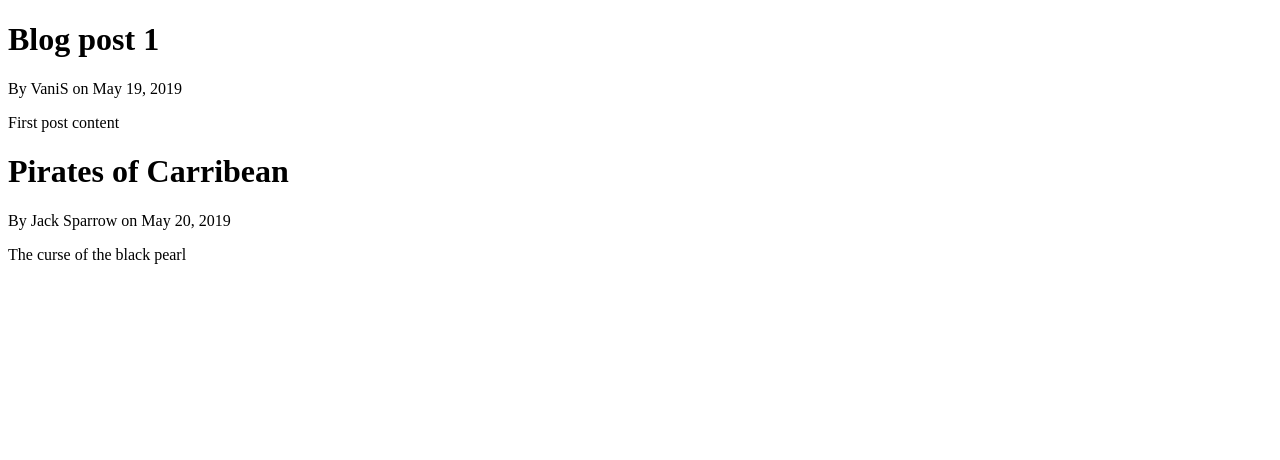
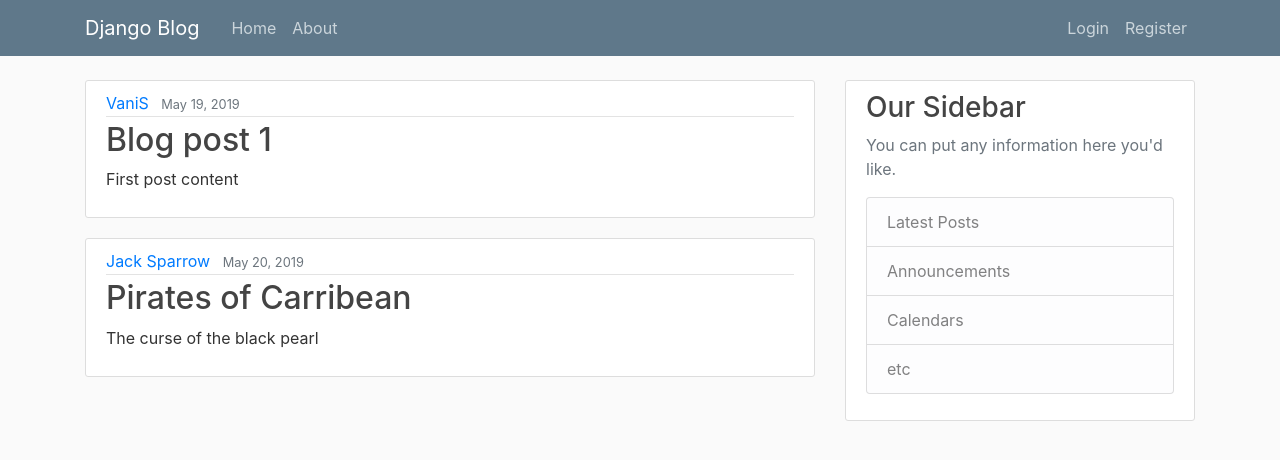
Before and after one commit to Vanisjois/BlogApp, a Django app: page / in a window 1280 px wide. Shown: the top 460 px of the page. Run offline with Django 3.2, Linux system fonts and the light colour scheme; some libraries are stand-ins or nearby versions.

Commit message:
html snippets

```diff
--- /dev/null
+++ b/django_project/blog/static/blog/main.css
@@ -0,0 +1,84 @@
+body {
+  background: #fafafa;
+  color: #333333;
+  margin-top: 5rem;
+}
+
+h1, h2, h3, h4, h5, h6 {
+  color: #444444;
+}
+
+ul {
+  margin: 0;
+}
+
+.bg-steel {
+  background-color: #5f788a;
+}
+
+.site-header .navbar-nav .nav-link {
+  color: #cbd5db;
+}
+
+.site-header .navbar-nav .nav-link:hover {
+  color: #ffffff;
+}
+
+.site-header .navbar-nav .nav-link.active {
+  font-weight: 500;
+}
+
+.content-section {
+  background: #ffffff;
+  padding: 10px 20px;
+  border: 1px solid #dddddd;
+  border-radius: 3px;
+  margin-bottom: 20px;
+}
+
+.article-title {
+  color: #444444;
+}
+
+a.article-title:hover {
+  color: #428bca;
+  text-decoration: none;
+}
+
+.article-content {
+  white-space: pre-line;
+}
+
+.article-img {
+  height: 65px;
+  width: 65px;
+  margin-right: 16px;
+}
+
+.article-metadata {
+  padding-bottom: 1px;
+  margin-bottom: 4px;
+  border-bottom: 1px solid #e3e3e3
+}
+
+.article-metadata a:hover {
+  color: #333;
+  text-decoration: none;
+}
+
+.article-svg {
+  width: 25px;
+  height: 25px;
+  vertical-align: middle;
+}
+
+.account-img {
+  height: 125px;
+  width: 125px;
+  margin-right: 20px;
+  margin-bottom: 16px;
+}
+
+.account-heading {
+  font-size: 2.5rem;
+}
--- /dev/null
+++ b/django_project/blog/templates/blog/base.html
@@ -0,0 +1,72 @@
+{% load static %}
+<!DOCTYPE html>
+<html lang="en">
+<head>
+    <meta charset="UTF-8">
+
+    <!-- Required meta tags -->
+    <meta charset="utf-8">
+    <meta name="viewport" content="width=device-width, initial-scale=1, shrink-to-fit=no">
+
+    <!-- Bootstrap CSS -->
+    <link rel="stylesheet" href="https://maxcdn.bootstrapcdn.com/bootstrap/4.0.0/css/bootstrap.min.css" integrity="sha384-Gn5384xqQ1aoWXA+058RXPxPg6fy4IWvTNh0E263XmFcJlSAwiGgFAW/dAiS6JXm" crossorigin="anonymous">
+
+    <link rel="stylesheet" type="text/css" href="{% static 'blog/main.css' %}">
+
+    {% if title %}
+    <title>Djano Blog - {{ title }}</title>
+    {% else %}
+    <title>Djano Blog</title>
+    {% endif %}
+</head>
+<body>
+    <header class="site-header">
+      <nav class="navbar navbar-expand-md navbar-dark bg-steel fixed-top">
+        <div class="container">
+          <a class="navbar-brand mr-4" href="/">Django Blog</a>
+          <button class="navbar-toggler" type="button" data-toggle="collapse" data-target="#navbarToggle" aria-controls="navbarToggle" aria-expanded="false" aria-label="Toggle navigation">
+          <span class="navbar-toggler-icon"></span>
+          </button>
+          <div class="collapse navbar-collapse" id="navbarToggle">
+            <div class="navbar-nav mr-auto">
+              <a class="nav-item nav-link" href="{% url 'blog-home' %}">Home</a>
+              <a class="nav-item nav-link" href="{% url 'blog-about' %}">About</a>
+            </div>
+            <!-- Navbar Right Side -->
+            <div class="navbar-nav">
+              <a class="nav-item nav-link" href="#">Login</a>
+              <a class="nav-item nav-link" href="#">Register</a>
+            </div>
+          </div>
+        </div>
+      </nav>
+    </header>
+
+    <main role="main" class="container">
+      <div class="row">
+        <div class="col-md-8">
+          {% block content %}{% endblock %}
+        </div>
+        <div class="col-md-4">
+          <div class="content-section">
+            <h3>Our Sidebar</h3>
+            <p class='text-muted'>You can put any information here you'd like.
+              <ul class="list-group">
+                <li class="list-group-item list-group-item-light">Latest Posts</li>
+                <li class="list-group-item list-group-item-light">Announcements</li>
+                <li class="list-group-item list-group-item-light">Calendars</li>
+                <li class="list-group-item list-group-item-light">etc</li>
+              </ul>
+            </p>
+          </div>
+        </div>
+      </div>
+    </main>
+
+    <!-- Optional JavaScript -->
+    <!-- jQuery first, then Popper.js, then Bootstrap JS -->
+    <script src="https://code.jquery.com/jquery-3.2.1.slim.min.js" integrity="sha384-KJ3o2DKtIkvYIK3UENzmM7KCkRr/rE9/Qpg6aAZGJwFDMVNA/GpGFF93hXpG5KkN" crossorigin="anonymous"></script>
+    <script src="https://cdnjs.cloudflare.com/ajax/libs/popper.js/1.12.9/umd/popper.min.js" integrity="sha384-ApNbgh9B+Y1QKtv3Rn7W3mgPxhU9K/ScQsAP7hUibX39j7fakFPskvXusvfa0b4Q" crossorigin="anonymous"></script>
+    <script src="https://maxcdn.bootstrapcdn.com/bootstrap/4.0.0/js/bootstrap.min.js" integrity="sha384-JZR6Spejh4U02d8jOt6vLEHfe/JQGiRRSQQxSfFWpi1MquVdAyjUar5+76PVCmYl" crossorigin="anonymous"></script>
+</body>
+</html>
--- a/django_project/blog/templates/blog/home.html
+++ b/django_project/blog/templates/blog/home.html
@@ -1,18 +1,15 @@
-<!DOCTYPE html>
-<html lang="en">
-<head>
-    <meta charset="UTF-8">
-    {% if title %}
-    <title>Djano Blog - {{ title }}</title>
-    {% else %}
-    <title>Djano Blog</title>
-    {% endif %}
-</head>
-<body>
+{% extends "blog/base.html" %}
+{% block content %}
     {% for post in posts %}
-        <h1>{{ post.title }}</h1>
-        <p>By {{ post.author }} on {{ post.date_posted }}</p>
-        <p>{{ post.content }}</p>
+        <article class="media content-section">
+          <div class="media-body">
+            <div class="article-metadata">
+              <a class="mr-2" href="#">{{ post.author }}</a>
+              <small class="text-muted">{{ post.date_posted }}</small>
+            </div>
+            <h2><a class="article-title" href="#">{{ post.title }}</a></h2>
+            <p class="article-content">{{ post.content }}</p>
+          </div>
+        </article>
     {% endfor %}
-</body>
-</html>
+{% endblock content %}
--- a/setup.py
+++ b/setup.py
@@ -19,3 +19,6 @@ python manage.py runserver
 
 # command to create a new app
 python manage.py startapp blog
+
+# bootstrap starter kit
+# https://getbootstrap.com/docs/4.0/getting-started/introduction/#starter-template
```
Also changed, not shown: django_project/blog/templates/blog/about.html (+3 -13 lines), django_project/blog/templates/blog/article.html (added, +10 -0 lines), django_project/blog/templates/blog/main.html (added, +20 -0 lines), django_project/blog/templates/blog/navigation.html (added, +21 -0 lines), django_project/blog/migrations/__init__.py (added).
